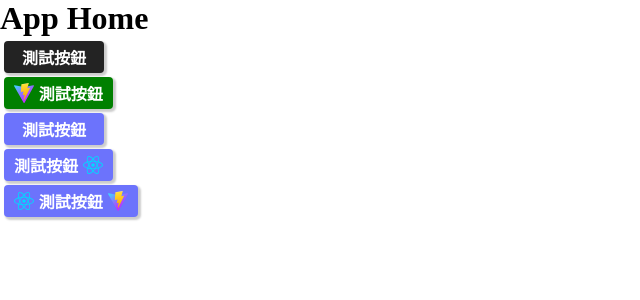
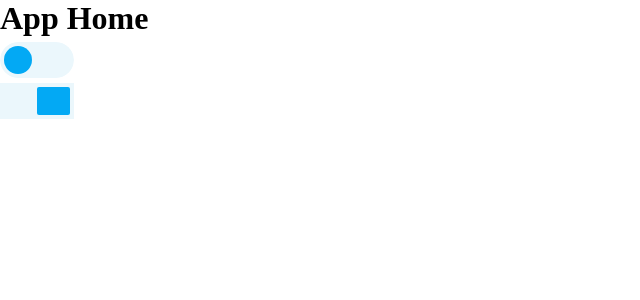
Before and after one commit to ianSama0217/React-components, a React (Vite) app: page / in a window 1280 px wide. Shown: the top 300 px of the page, without its empty margins (0-640 px from the left). Built offline with nearby package versions, Linux system fonts and the light colour scheme.

Commit message:
toggle switch component

```diff
--- /dev/null
+++ b/public/scss/components/switch.scss
@@ -0,0 +1,155 @@
+* {
+  user-select: none;
+  -webkit-tap-highlight-color: transparent;
+}
+
+*:focus {
+  outline: none;
+}
+
+.switch {
+  margin: 0.3rem 0;
+
+  .knobs,
+  .layer {
+    position: absolute;
+    top: 0;
+    right: 0;
+    bottom: 0;
+    left: 0;
+  }
+
+  .button {
+    position: relative;
+    top: 50%;
+    width: 74px;
+    height: 36px;
+    //margin: -20px auto 0 auto;
+    overflow: hidden;
+  }
+
+  .button.r,
+  .button.r .layer {
+    border-radius: 100px;
+  }
+
+  .button.b2 {
+    border-radius: 2px;
+  }
+
+  .checkbox {
+    position: relative;
+    width: 100%;
+    height: 100%;
+    padding: 0;
+    margin: 0;
+    opacity: 0;
+    cursor: pointer;
+    z-index: 3;
+  }
+
+  .knobs {
+    z-index: 2;
+  }
+
+  .layer {
+    width: 100%;
+    background-color: #ebf7fc;
+    transition: 0.3s ease all;
+    z-index: 1;
+  }
+}
+
+/* Button circle */
+#btn-circle .knobs:before {
+  content: "";
+  position: absolute;
+  top: 4px;
+  left: 4px;
+  width: 20px;
+  height: 10px;
+  color: #fff;
+  font-size: 10px;
+  font-weight: bold;
+  text-align: center;
+  line-height: 1;
+  padding: 9px 4px;
+  background-color: #03a9f4;
+  border-radius: 50%;
+  transition: 0.3s cubic-bezier(0.18, 0.89, 0.35, 1.15) all;
+}
+
+#btn-circle .checkbox:checked + .knobs:before {
+  content: "";
+  left: 42px;
+  background-color: #f44336;
+}
+
+#btn-circle .checkbox:checked ~ .layer {
+  background-color: #fcebeb;
+}
+
+#btn-circle .knobs,
+#btn-circle .knobs:before,
+#btn-circle .layer {
+  transition: 0.3s ease all;
+}
+
+/* Button square */
+#btn-square {
+  overflow: visible;
+}
+
+#btn-square .knobs {
+  perspective: 70px;
+}
+
+#btn-square .knobs:before,
+#btn-square .knobs:after,
+#btn-square .knobs span {
+  position: absolute;
+  top: 4px;
+  border-radius: 2px;
+}
+
+#btn-square .knobs:before,
+#btn-square .knobs:after {
+  width: 20px;
+  height: 10px;
+  color: #4e4e4e;
+  font-size: 10px;
+  font-weight: bold;
+  text-align: center;
+  line-height: 1;
+  padding: 9px 4px;
+}
+
+#btn-square .knobs:before {
+  content: "";
+  left: 4px;
+}
+
+#btn-square .knobs:after {
+  content: "";
+  right: 4px;
+}
+
+#btn-square .knobs span {
+  right: 4px;
+  width: 33px;
+  height: 28px;
+  background-color: #03a9f4;
+  transform: rotateY(0);
+  transform-origin: 0% 50%;
+  transition: 0.6s ease all;
+  z-index: 1;
+}
+
+#btn-square .checkbox:checked + .knobs span {
+  transform: rotateY(-180deg);
+  background-color: #f44336;
+}
+
+#btn-square .checkbox:checked ~ .layer {
+  background-color: #fcebeb;
+}
--- a/public/scss/index.scss
+++ b/public/scss/index.scss
@@ -1,5 +1,7 @@
 /*------------------------------Components------------------------------*/
 @import "./components/button.scss";
+
+@import "./components/switch.scss";
 
 * {
   margin: 0;
--- a/src/App.tsx
+++ b/src/App.tsx
@@ -1,19 +1,20 @@
-import Button from "./components/button/Button";
-
 import "../public/scss/index.scss";
 
-import vite from "../public/vite.svg";
-import logo from "./assets/react.svg";
+import { useState } from "react";
+import Switch from "./components/switch/Switch";
 
 function App() {
+  const [isDisplay, setIsDisplay] = useState(false);
+  const handleChange = () => {
+    setIsDisplay(!isDisplay);
+    console.log("isDisplay = " + isDisplay);
+  };
+
   return (
     <>
       <h1>App Home</h1>
-      <Button title="測試按鈕" themeColor="#232323" fontColor="#ffffff" />
-      <Button title="測試按鈕" themeColor="green" startIcon={vite} />
-      <Button title="測試按鈕" handleClick={() => console.log("hello")} />
-      <Button title="測試按鈕" endIcon={<img src={logo} />} />
-      <Button title="測試按鈕" startIcon={<img src={logo} />} endIcon={vite}/>
+      <Switch isChecked={isDisplay} handleChange={handleChange} />
+      <Switch type="square" isChecked={isDisplay} handleChange={handleChange} />
     </>
   );
 }
--- /dev/null
+++ b/src/components/switch/Switch.tsx
@@ -0,0 +1,43 @@
+type param = {
+  type?: "circle" | "square"; //circle || square
+  isChecked: boolean; //預設是否選取
+  handleChange?: () => void;
+};
+
+function Switch({
+  type = "circle",
+  isChecked,
+  handleChange = () => {},
+}: param) {
+  return (
+    <div className="switch">
+      {type !== "circle" ? (
+        <div className="button b2" id="btn-square">
+          <input
+            type="checkbox"
+            className="checkbox"
+            onChange={handleChange}
+            checked={isChecked}
+          />
+          <div className="knobs">
+            <span></span>
+          </div>
+          <div className="layer"></div>
+        </div>
+      ) : (
+        <div className="button r" id="btn-circle">
+          <input
+            type="checkbox"
+            className="checkbox"
+            onChange={handleChange}
+            checked={isChecked}
+          />
+          <div className="knobs"></div>
+          <div className="layer"></div>
+        </div>
+      )}
+    </div>
+  );
+}
+
+export default Switch;
```
